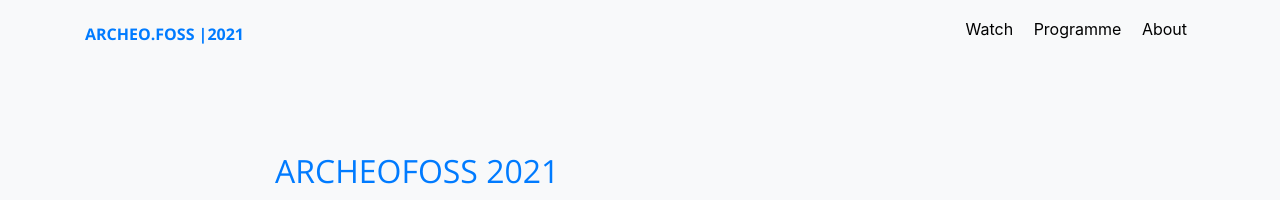
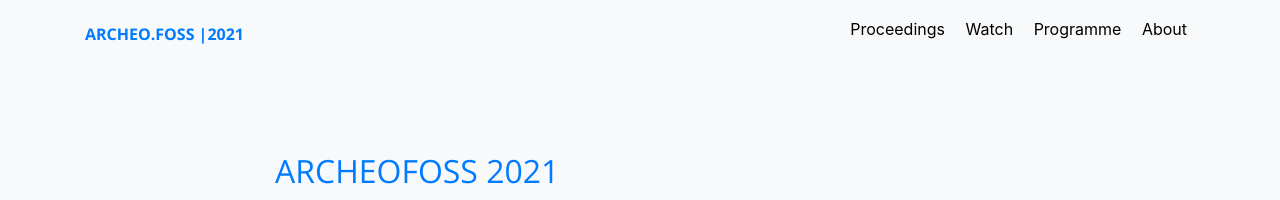
Before and after one commit to archeofoss/archeofoss, a Jekyll site: the page built from 2021/workshops.md, in a window 1280 px wide. Shown: the top 200 px of the page. Built offline with Jekyll 4.4.1, drawn with Linux system fonts in a browser that asks for light colours; nearby versions of some CDN libraries.

Commit message:
Update menu.yaml

```diff
--- a/_data/menu.yaml
+++ b/_data/menu.yaml
@@ -42,6 +42,8 @@ default:
   - title: Scientific committee
     url: /scientific-committee
 '2021':
+  - title: Proceedings
+    url: /2021/proceedings
   - title: Watch
     url: /2021/watch
   - title: Programme
```
